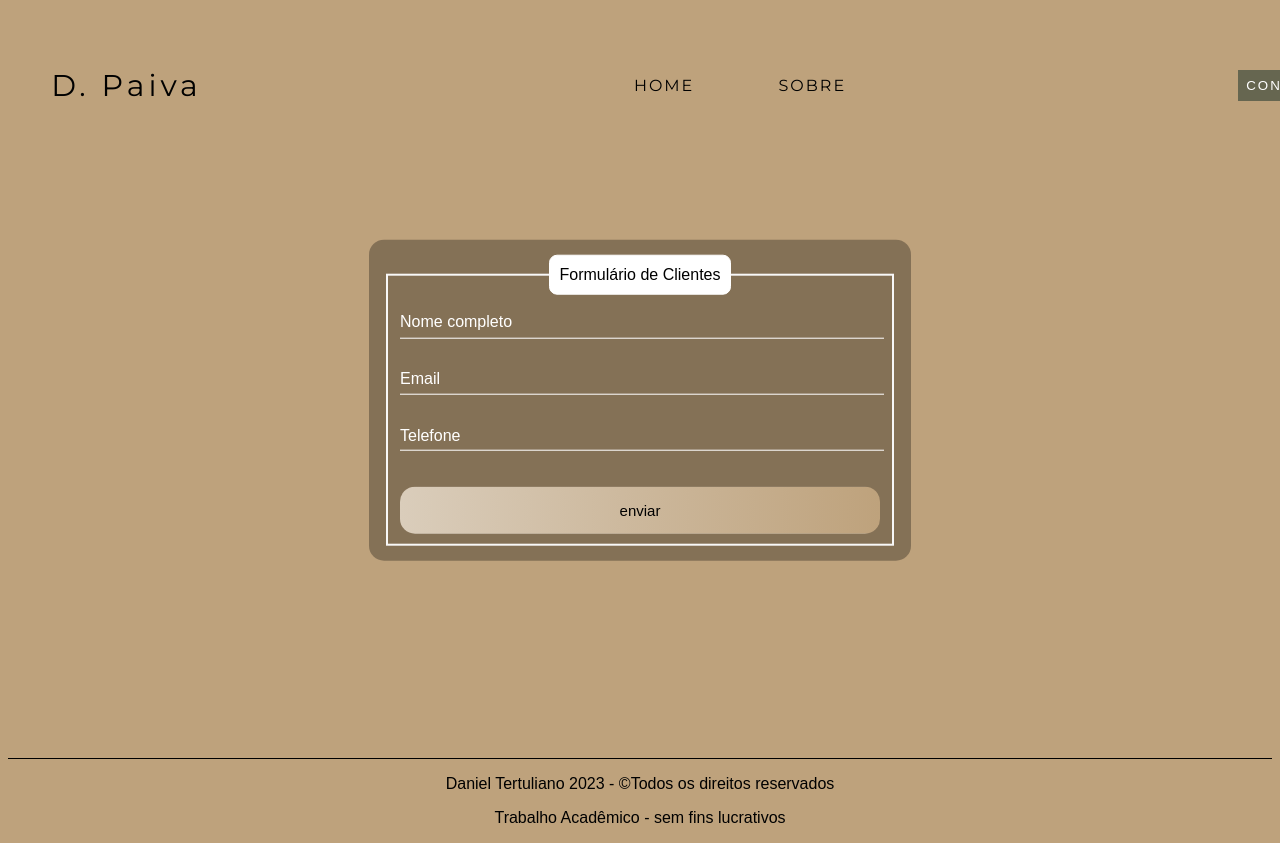
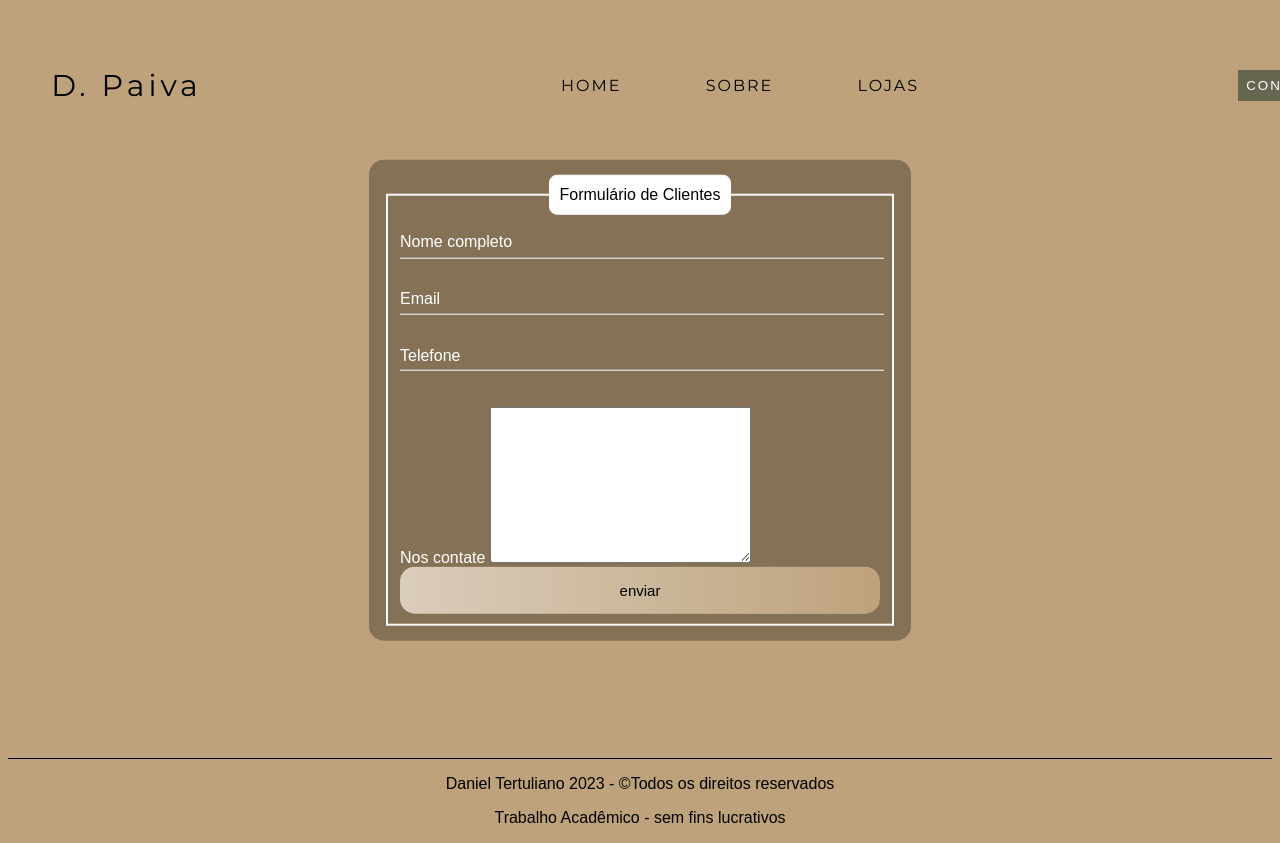
Before and after one commit to paivoteeee/colar, a plain HTML site: page contato.html in a window 1280 px wide. Drawn offline with Linux system fonts and the light colour scheme.

Commit message:
Update contato.html

```diff
--- a/contato.html
+++ b/contato.html
@@ -17,6 +17,7 @@
                     <ul>
                         <li><a class="ai" href="index.html">home</a></li>
                         <li><a class="ai" href="sobre.html">Sobre</a></li>
+                        <li><a class="ai" href="lojas.html">Lojas</a></li>
                     </ul>
                 </nav>
                 <div class="btn-contato">
@@ -47,6 +48,9 @@
                     <label for="nome"class="labelinput3">Telefone</label>
                 </div>
                 <br><br>
+                <div class="inputbox">
+                    <label for="nome"class="labelinput4">Nos contate</label>
+                    <textarea name="textarea" id="textarea" cols="30" rows="10"></textarea>
                 <input type="submit" value="enviar" class="enviar">
                 <br>
 
@@ -57,5 +61,6 @@
         <P class="foot">Daniel Tertuliano 2023 - &copyTodos os direitos reservados</P>
         <P class="foot">Trabalho Acadêmico - sem fins lucrativos</P>
     </footer>
+    <script src="menu.js"></script>
 </body>
 </html>
```
